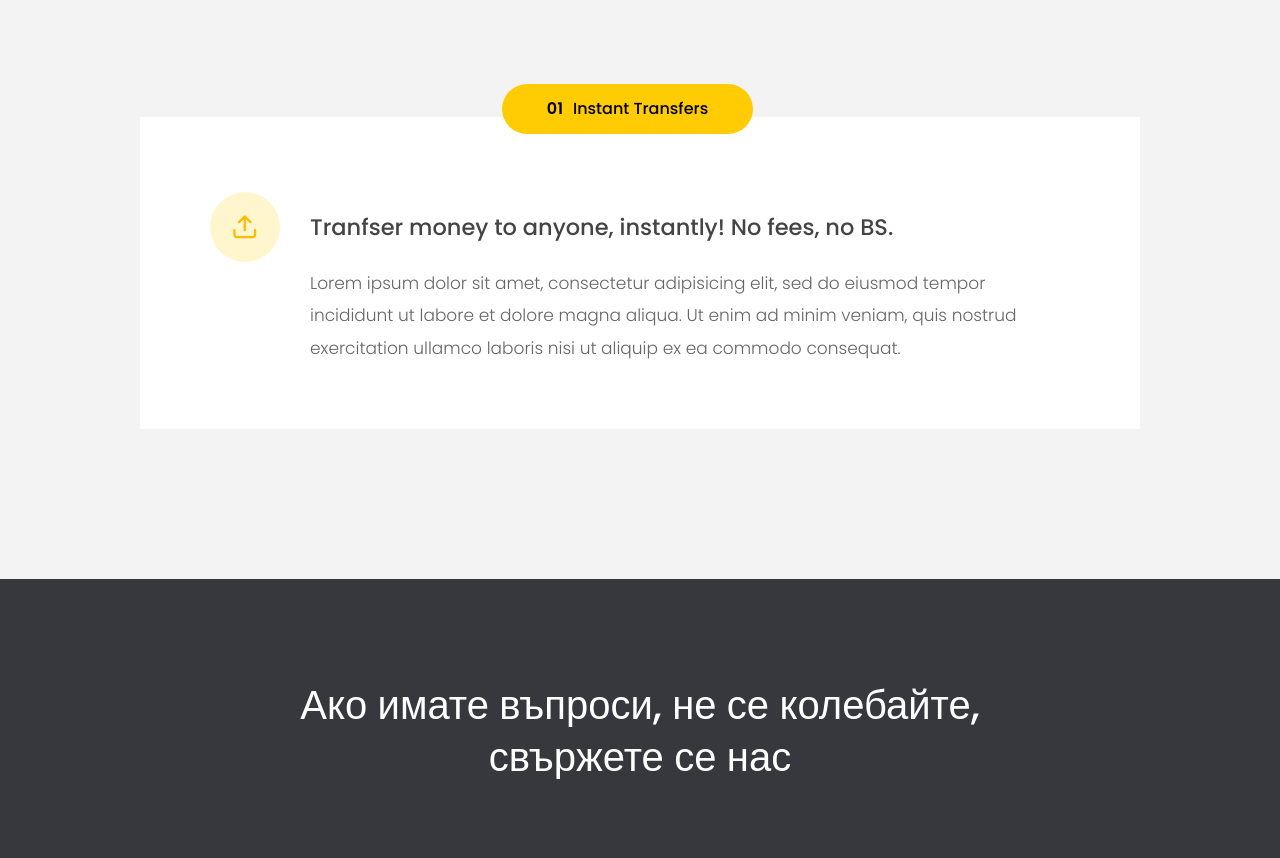
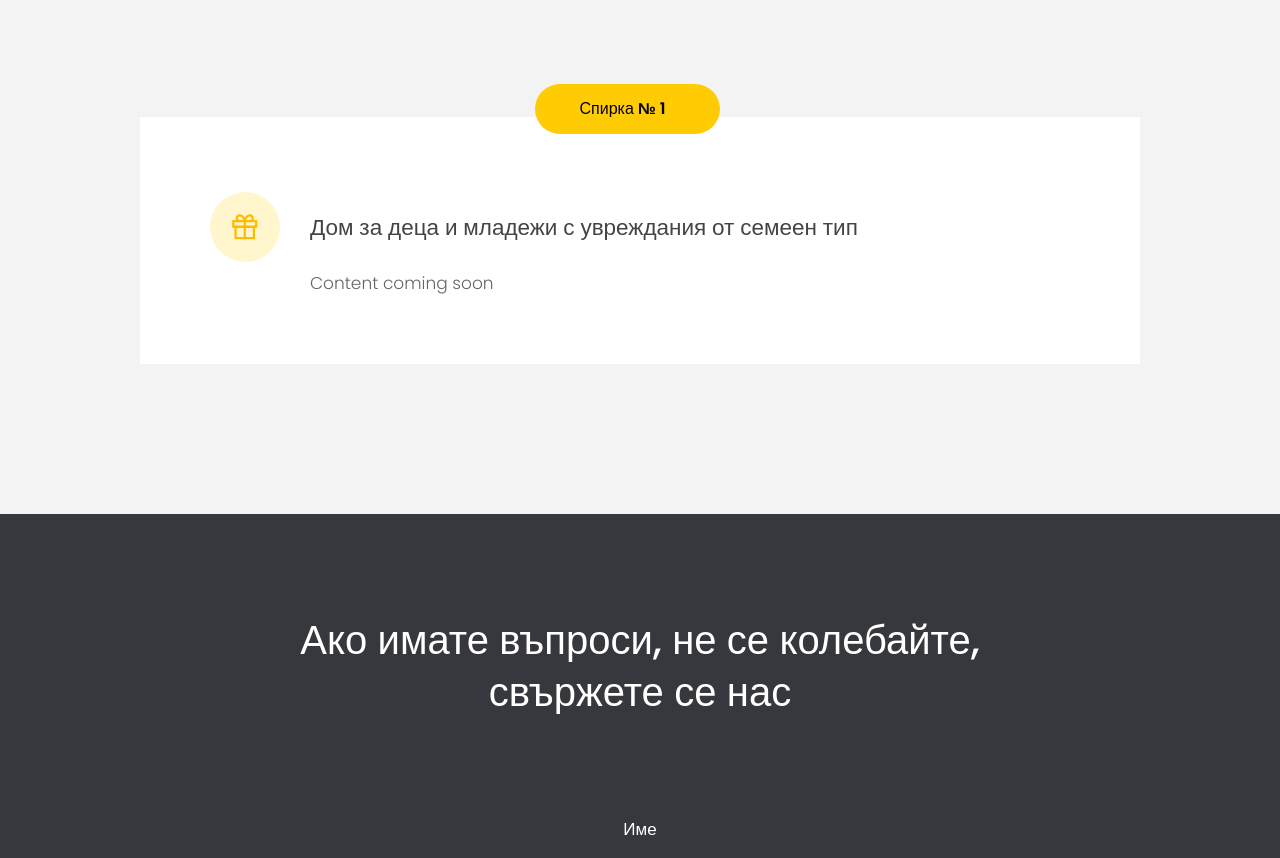
Before and after one commit to BozhidarN7/Basic-Web-Projects, a plain HTML site: page ChristmasMagic/index.html in a window 1280 px wide. Shown: the part 2060-2918 px from the top of the page. Drawn offline with Linux system fonts and the light colour scheme.

Commit message:
Content updated

```diff
--- a/ChristmasMagic/index.html
+++ b/ChristmasMagic/index.html
@@ -124,30 +124,28 @@
 
       <div class="activities">
         <div class="activities__tab-container">
-          <button
-            class="btn activities__tab activities__tab--1 activities__tab--active"
-            data-tab="1"
-          >
-            <span>01</span>Instant Transfers
+          <button class="btn activities__tab activities__tab--1 activities__tab--active" data-tab="1">
+            Спирка <span>№ 1</span>
           </button>
         </div>
-        <div
-          class="activities__content activities__content--1 activities__content--active"
-        >
+        <div class="activities__content activities__content--1 activities__content--active">
           <div class="activities__icon activities__icon--1">
             <svg>
-              <use xlink:href="img/icons.svg#icon-upload"></use>
+              <use xlink:href="img/icons.svg#icon-gift"></use>
             </svg>
           </div>
           <h5 class="activities__header">
-            Tranfser money to anyone, instantly! No fees, no BS.
+            Дом за деца и младежи с увреждания от семеен тип
           </h5>
+          <!--<img src="#" alt="presents" >
           <p>
             Lorem ipsum dolor sit amet, consectetur adipisicing elit, sed do
             eiusmod tempor incididunt ut labore et dolore magna aliqua. Ut enim
             ad minim veniam, quis nostrud exercitation ullamco laboris nisi ut
             aliquip ex ea commodo consequat.
           </p>
+        -->
+        <p>Content coming soon</p>
         </div>
     </section>
 
```
